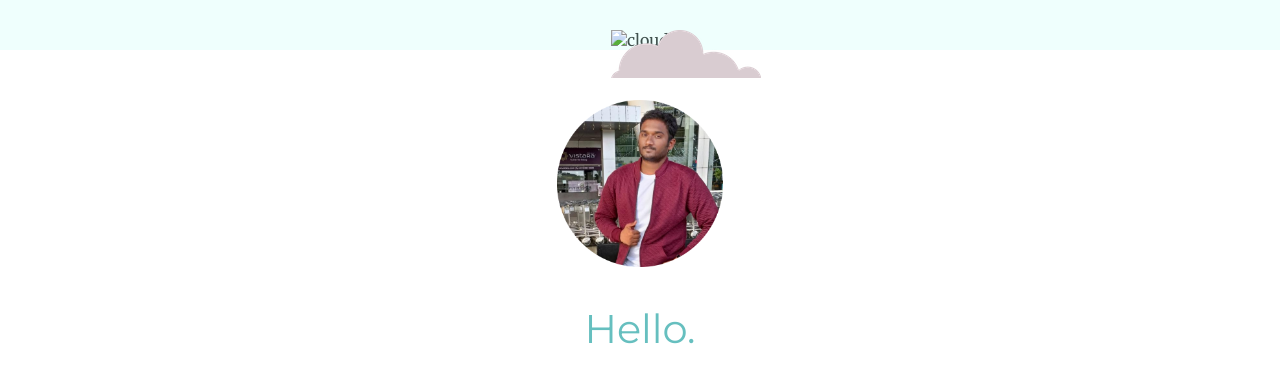
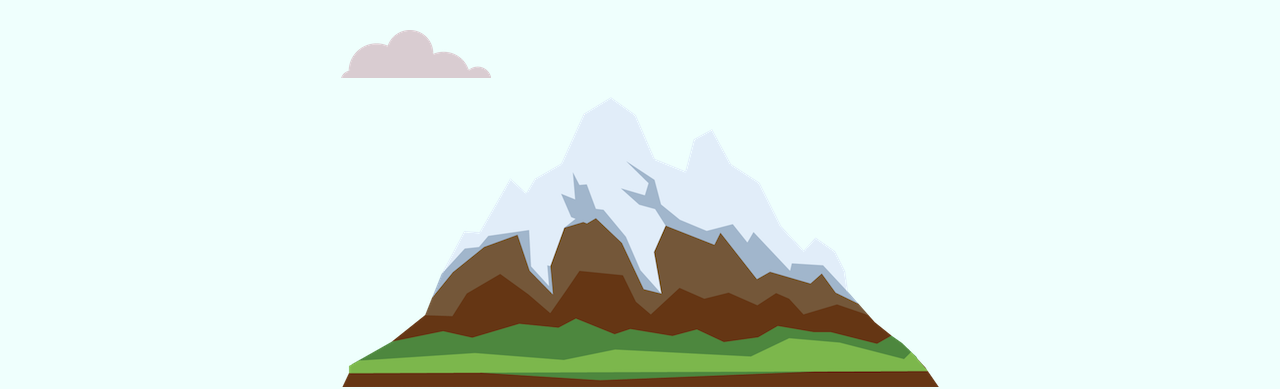
Before and after one commit to esvarz76/HTML-CSS-CV, a plain HTML site: page index.html in a window 1280 px wide. Shown: the part 415-804 px from the top of the page. Drawn offline with Linux system fonts and the light colour scheme; the site is published under a folder, as on GitHub Pages, so addresses that start at the root find nothing.

Commit message:
Update index.html

```diff
--- a/index.html
+++ b/index.html
@@ -18,7 +18,7 @@
       <h1>I'm esvar</h1>
       <h2>a developer</h2>
       <img id="bottom-cloud" src="./images/cloud.png" alt="cloud" />
-      <img src="/images/mountain.png" alt="cloud" />
+      <img src="./images/mountain.png" alt="cloud" />
     </div>
 
     <div class="middle-container">
```
